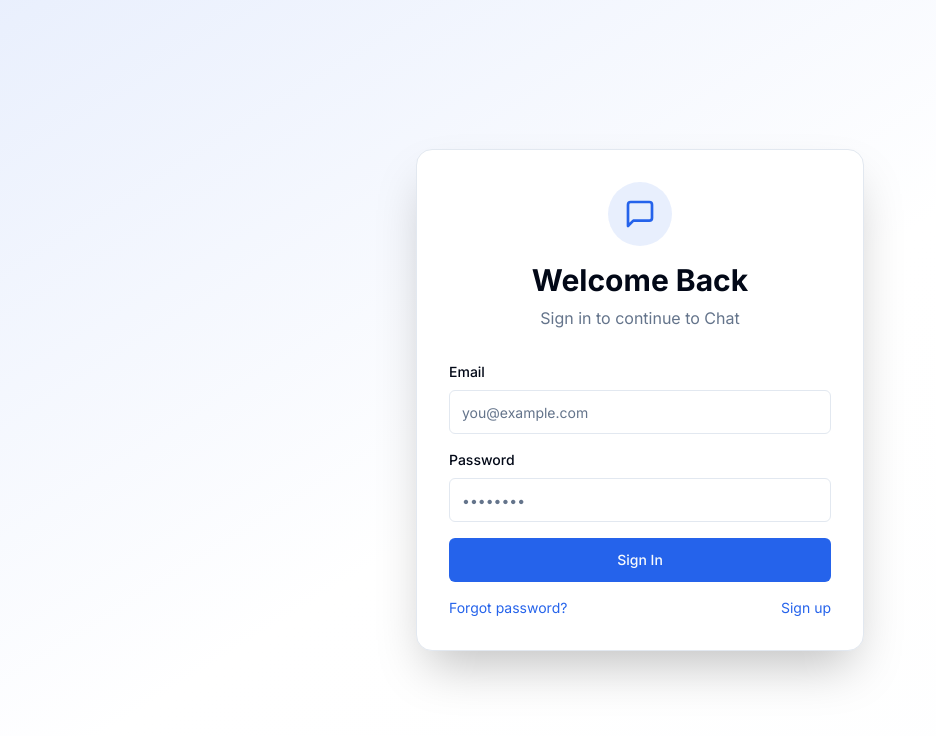
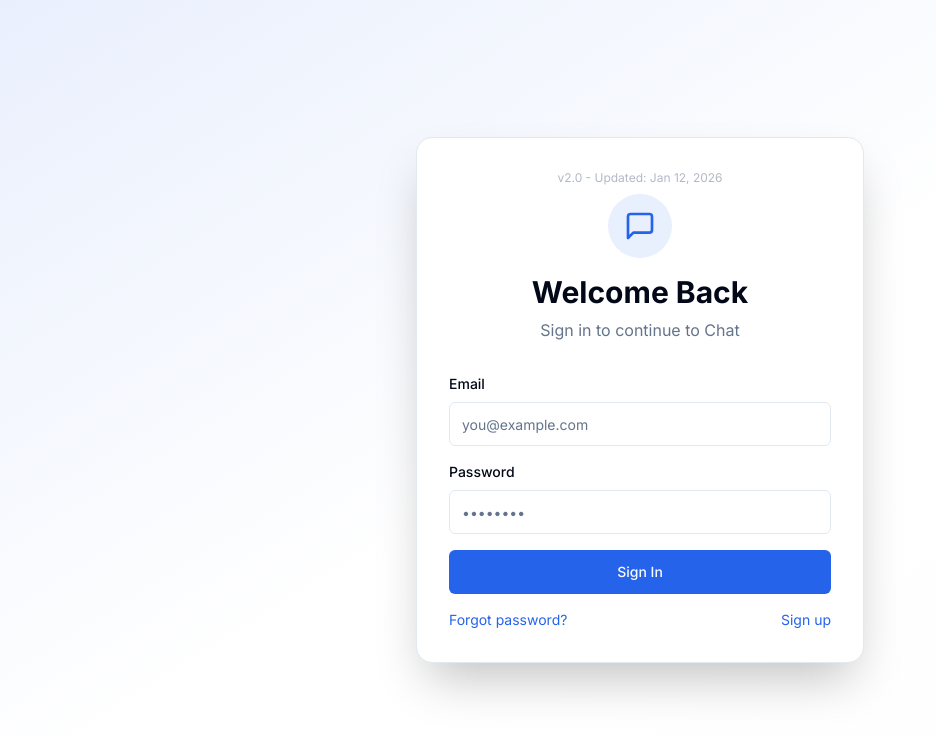
Before and after one commit to Tehzeeb-18/chat-app, a Next.js app: page /login in a window 1280 px wide. Shown: the top 736 px of the page, without its empty margins (0-936 px from the left). Built offline with nearby package versions, Linux system fonts and the light colour scheme.

Commit message:
[FORCE REBUILD] Add version indicator and cache headers - v2.0

```diff
--- a/app/login/page.tsx
+++ b/app/login/page.tsx
@@ -2,9 +2,12 @@
 
 import { useState } from "react";
 
-// Force this page to never be cached
+// Force this page to never be cached - Updated Jan 12, 2026
 export const dynamic = 'force-dynamic';
 export const revalidate = 0;
+export const fetchCache = 'force-no-store';
+export const runtime = 'nodejs';
+
 import { signIn } from "next-auth/react";
 import { useRouter } from "next/navigation";
 import { useForm } from "react-hook-form";
@@ -57,6 +60,11 @@ export default function LoginPage() {
     <div className="min-h-screen flex items-center justify-center bg-gradient-to-br from-primary/10 via-background to-secondary/10 p-3 md:p-4">
       <div className="w-full max-w-md">
         <div className="bg-card rounded-2xl shadow-2xl p-6 md:p-8 border border-border">
+          {/* Version indicator - remove after confirming deployment */}
+          <div className="text-xs text-center text-muted-foreground mb-2 opacity-50">
+            v2.0 - Updated: Jan 12, 2026
+          </div>
+
           <div className="flex flex-col items-center mb-6 md:mb-8">
             <div className="h-14 w-14 md:h-16 md:w-16 rounded-full bg-primary/10 flex items-center justify-center mb-3 md:mb-4">
               <MessageSquare className="h-7 w-7 md:h-8 md:w-8 text-primary" />
```
Also changed, not shown: vercel.json.
